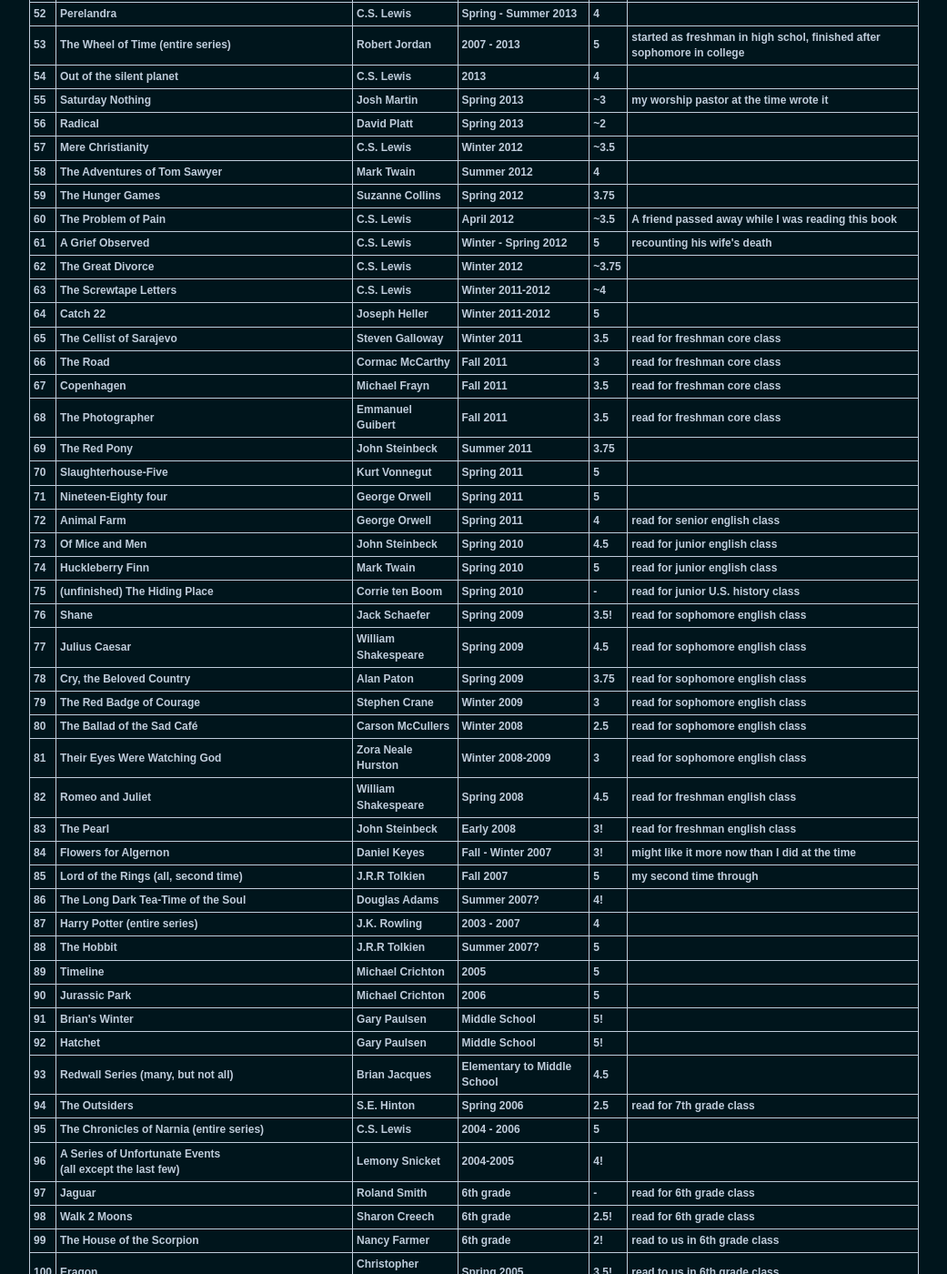
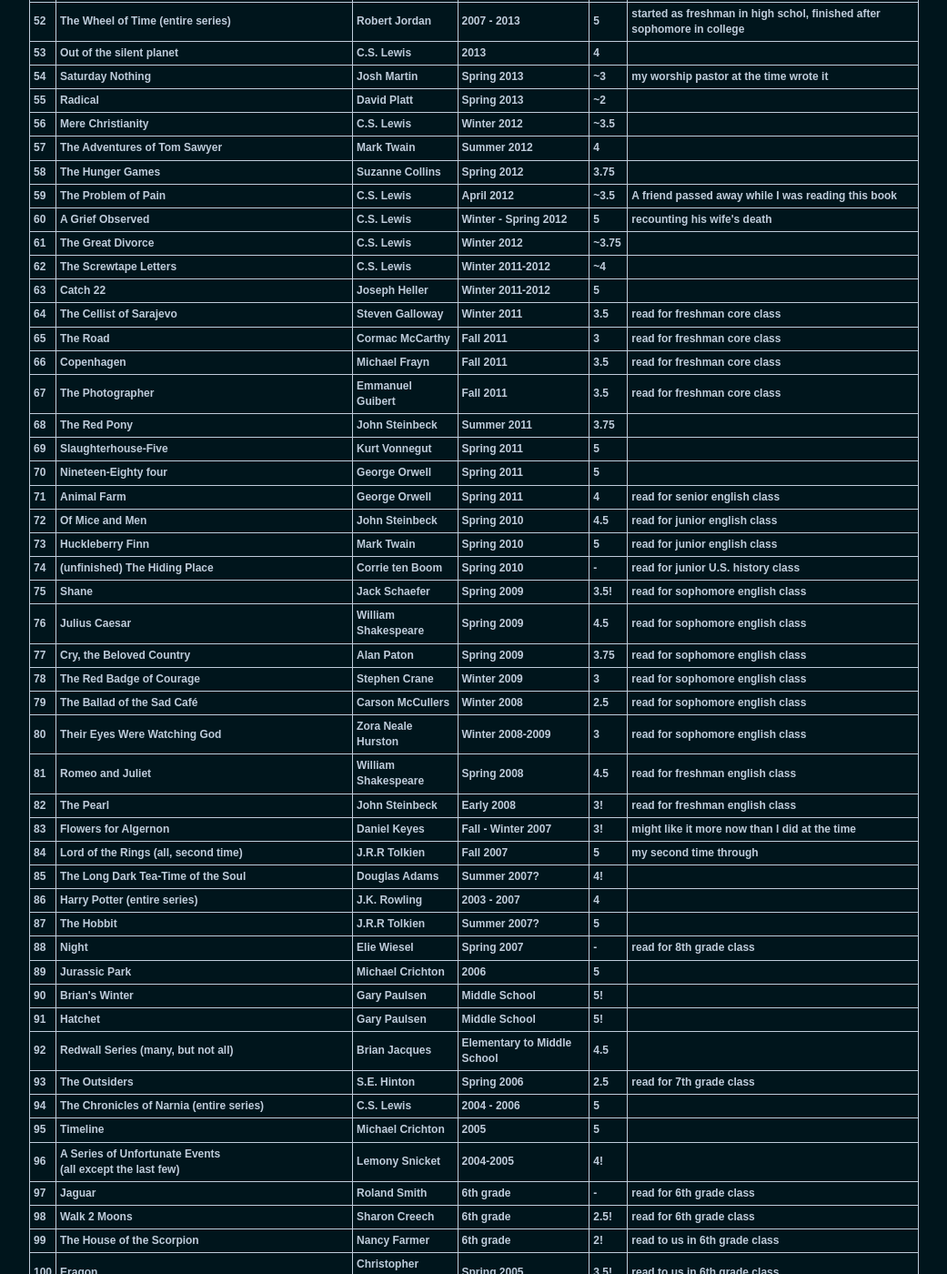
Before and after one commit to JeffSolo/jeffsolo.github.com, a Jekyll site: the page built from _posts/2015-03-30-books.md, in a window 1280 px wide and 1400 px high, scrolled down 1993 px. Shown: the whole window at 91% size, without its empty margins (119-1160 px from the left). Built offline with Jekyll 4.4.1, drawn with Linux system fonts in a browser that asks for light colours; nearby versions of some CDN libraries; some of the changed text lies outside the part shown.

Commit message:
updated books

```diff
--- a/_includes/books.html
+++ b/_includes/books.html
@@ -118,13 +117,14 @@
 <tr><td>The Long Dark Tea-Time of the Soul</td><td>Douglas Adams</td><td sorttable_customkey="52.5">Summer 2007?</td><td>4!</td><td></td></tr>
 <tr><td>Harry Potter (entire series)</td><td>J.K. Rowling</td><td sorttable_customkey="53">2003 - 2007</td><td>4</td><td>&nbsp;</td></tr>
 <tr><td>The Hobbit</td><td>J.R.R Tolkien</td><td sorttable_customkey="54">Summer 2007?</td><td>5</td><td>&nbsp;</td></tr>
-<tr><td>Timeline</td><td>Michael Crichton </td><td sorttable_customkey="55">2005</td><td>5</td><td>&nbsp;</td></tr>
+<tr><td>Night</td><td>Elie Wiesel</td><td sorttable_customkey="55">Spring 2007</td><td>-</td><td>read for 8th grade class</td></tr>
 <tr><td>Jurassic Park</td><td>Michael Crichton </td><td sorttable_customkey="56">2006</td><td>5</td><td>&nbsp;</td></tr>
 <tr><td>Brian's Winter</td><td>Gary Paulsen</td><td sorttable_customkey="56.4">Middle School</td><td>5!</td><td>&nbsp;</td></tr>
 <tr><td>Hatchet</td><td>Gary Paulsen</td><td sorttable_customkey="56.5">Middle School</td><td>5!</td><td>&nbsp;</td></tr>
 <tr><td>Redwall Series (many, but not all)</td><td>Brian Jacques</td><td sorttable_customkey="57">Elementary to Middle School</td><td>4.5</td><td>&nbsp;</td></tr>
 <tr><td>The Outsiders </td><td>S.E. Hinton</td><td sorttable_customkey="58">Spring 2006</td><td>2.5</td><td>read for 7th grade class</td></tr>
 <tr><td>The Chronicles of Narnia (entire series)</td><td>C.S. Lewis</td><td sorttable_customkey="59">2004 - 2006</td><td>5</td><td>&nbsp;</td></tr>
+<tr><td>Timeline</td><td>Michael Crichton </td><td sorttable_customkey="59.5">2005</td><td>5</td><td>&nbsp;</td></tr>
 <tr><td>A Series of Unfortunate Events <br>(all except the last few)</td><td>Lemony Snicket</td><td sorttable_customkey="60">2004-2005</td><td>4!</td><td>&nbsp;</td></tr>
 <tr><td>Jaguar</td><td>Roland Smith</td><td sorttable_customkey="61">6th grade</td><td>-</td><td>read for 6th grade class</td></tr>
 <tr><td>Walk 2 Moons</td><td>Sharon Creech</td><td sorttable_customkey="62">6th grade</td><td>2.5!</td><td>read for 6th grade class</td></tr>
```
Also changed, not shown: other parts of _includes/books.html (+0 -1 lines), 1 other file.
